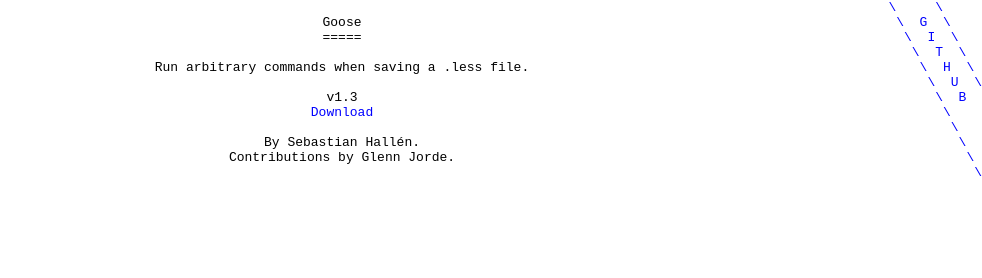
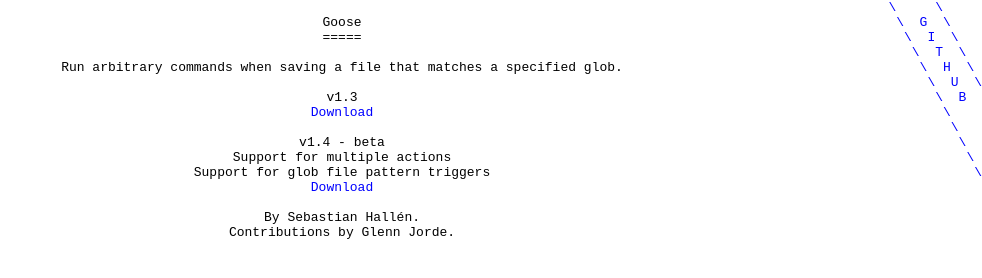
Before and after one commit to sebastianhallen/Goose, a plain HTML site: page index.html in a window 1280 px wide. Shown: the whole page, without its empty margins (298-1280 px from the left). Drawn offline with Linux system fonts and the light colour scheme.

Commit message:
added 1.4 beta installer

```diff
--- a/index.html
+++ b/index.html
@@ -10,10 +10,15 @@ a { color: blue; text-decoration: none; }
 Goose
 =====
 
-Run arbitrary commands when saving a .less file.
+Run arbitrary commands when saving a file that matches a specified glob.
 
 v1.3
 <a href="installer/Goose-v1.3.vsix">Download</a>
+
+v1.4 - beta
+Support for multiple actions
+Support for glob file pattern triggers
+<a href="installer/Goose-v1.4.vsix">Download</a>
 
 By Sebastian Hallén.
 Contributions by Glenn Jorde.
```
Also changed, not shown: 1 other file.
